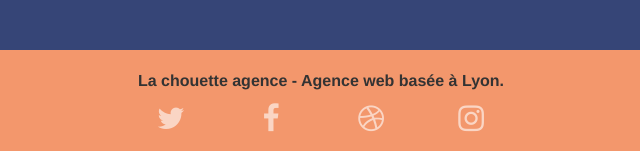
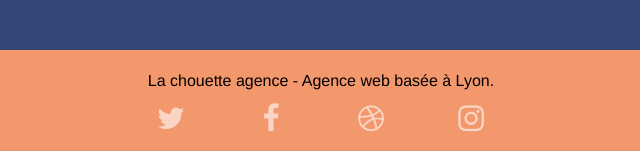
Before and after one commit to Matsphere/MatthieuThepaut_4_11102021, a plain HTML site: page index.html in a window 1280 px wide. Shown: the part 3481-3632 px from the top of the page, 319-959 px from the left. Drawn offline with Linux system fonts and the light colour scheme.

Commit message:
suite correction

```diff
--- a/style.css
+++ b/style.css
@@ -717,8 +717,7 @@ h2 {
 }
 
 .title-footer {
-  color: #333333;
-  font-weight: bold;
+  color: black;
 }
 
 .sub-title-2 {
```
